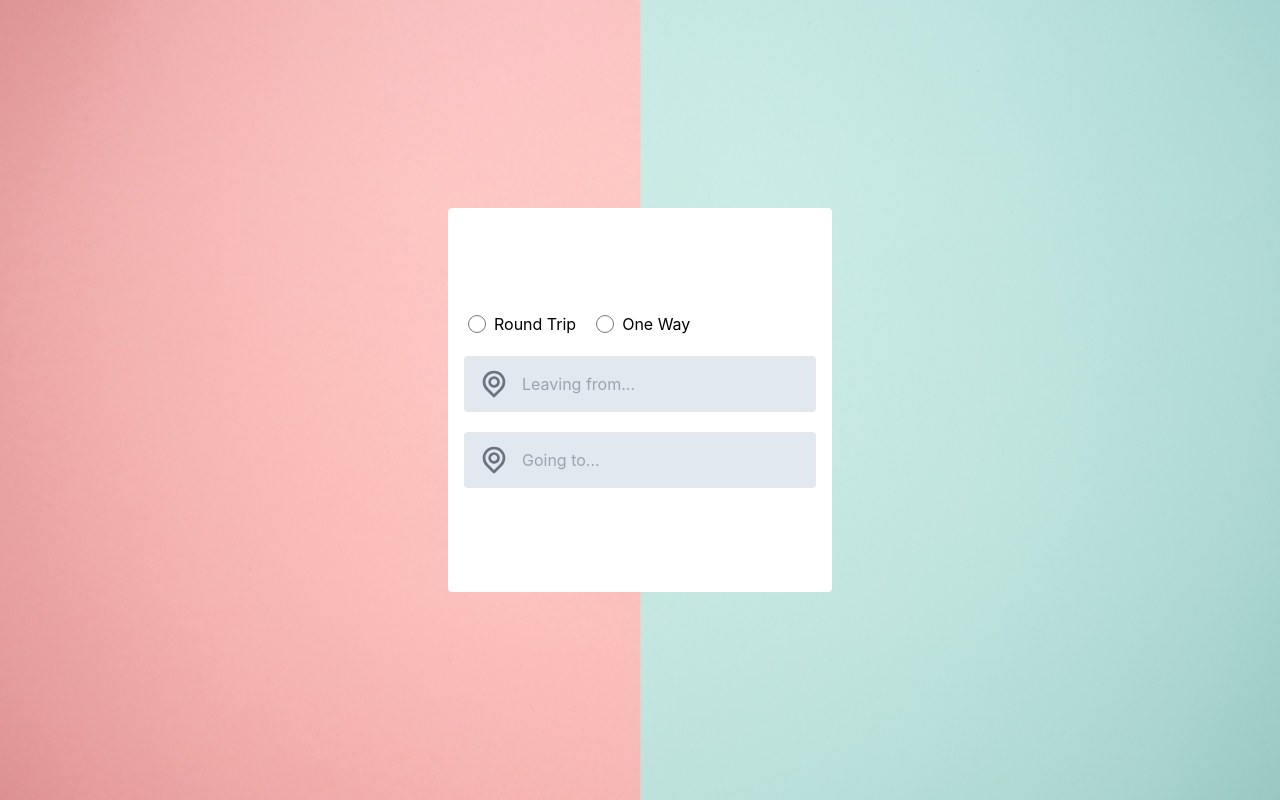
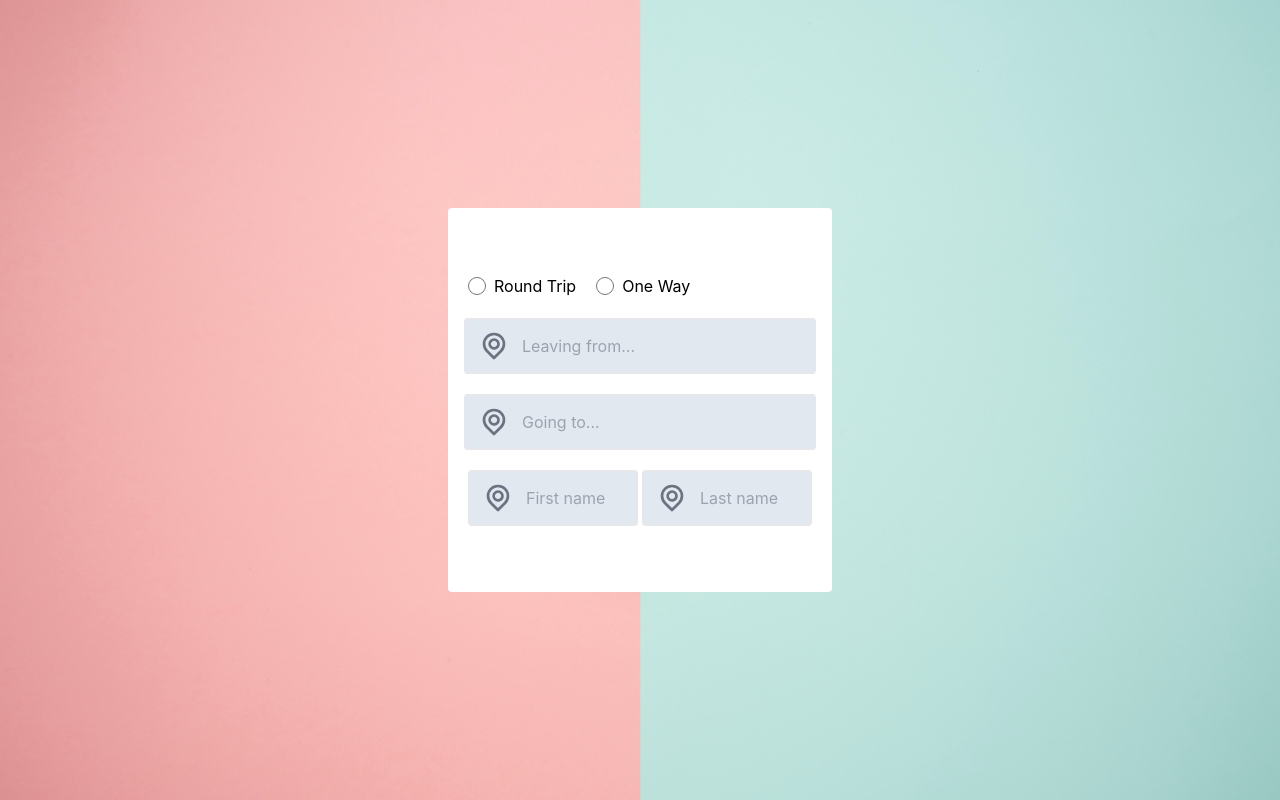
Before and after one commit to ghasemizade/React-pop, a React (Create React App) app in the folder tisell/: page / in a window 1280 px wide. Built offline with nearby package versions, Linux system fonts and the light colour scheme.

Commit message:
feat (get name input)

```diff
--- a/tisell/src/components/Book.js
+++ b/tisell/src/components/Book.js
@@ -13,8 +13,20 @@ export default function Book() {
             "rounded"
         )}>
             <Radio />
-            <Input placeholder={'Leaving from...'}/>
-            <Input placeholder={'Going to...'}/>
+            <Input placeholder={'Leaving from...'} label={"leave"}/>
+            <Input placeholder={'Going to...'} label={"go"}/>
+            <div className={clsx(
+                "flex justify-center items-center",
+                "px-5"
+            )}>
+                <Input placeholder={'First name'} />
+
+                <gap className={clsx(
+                    "mx-0.5"
+                )}></gap>
+
+                <Input placeholder={'Last name'} />
+            </div>
         </main>
     )
 }
--- a/tisell/src/components/InputSearch.js
+++ b/tisell/src/components/InputSearch.js
@@ -1,16 +1,16 @@
 import clsx from 'clsx'
 import { useRef } from 'react'
 
-export default function InputSearch({placeholder}) {
+export default function InputSearch({placeholder, label}) {
     const ref = useRef(null)
     const addClass = () =>{
         const section = ref.current
-        section.classList.add("border-blue-500")
+        section.classList.add("border-black")
     }
 
     const removeClass = () =>{
         const section = ref.current
-        section.classList.remove("border-blue-500")
+        section.classList.remove("border-black")
     }
 
     return(
@@ -25,7 +25,7 @@ export default function InputSearch({placeholder}) {
                 "border-2",
                 "duration-100"
             )} onFocus={addClass} onBlur={removeClass} ref={ref}>
-                <label htmlFor="location">
+                <label htmlFor={label}>
                     <svg xmlns="http://www.w3.org/2000/svg" viewBox="0 0 24 24" className={clsx(
                         "w-8 h-8 mx-3 text-gray-500"
                     )} fill="currentColor">
@@ -37,7 +37,7 @@ export default function InputSearch({placeholder}) {
                     "w-full",
                     "py-3.5",
                     "outline-none"
-                )} type="text" placeholder={placeholder} id="location"/>
+                )} type="text" placeholder={placeholder} id={label}/>
             </section>
         </>
     )
```
